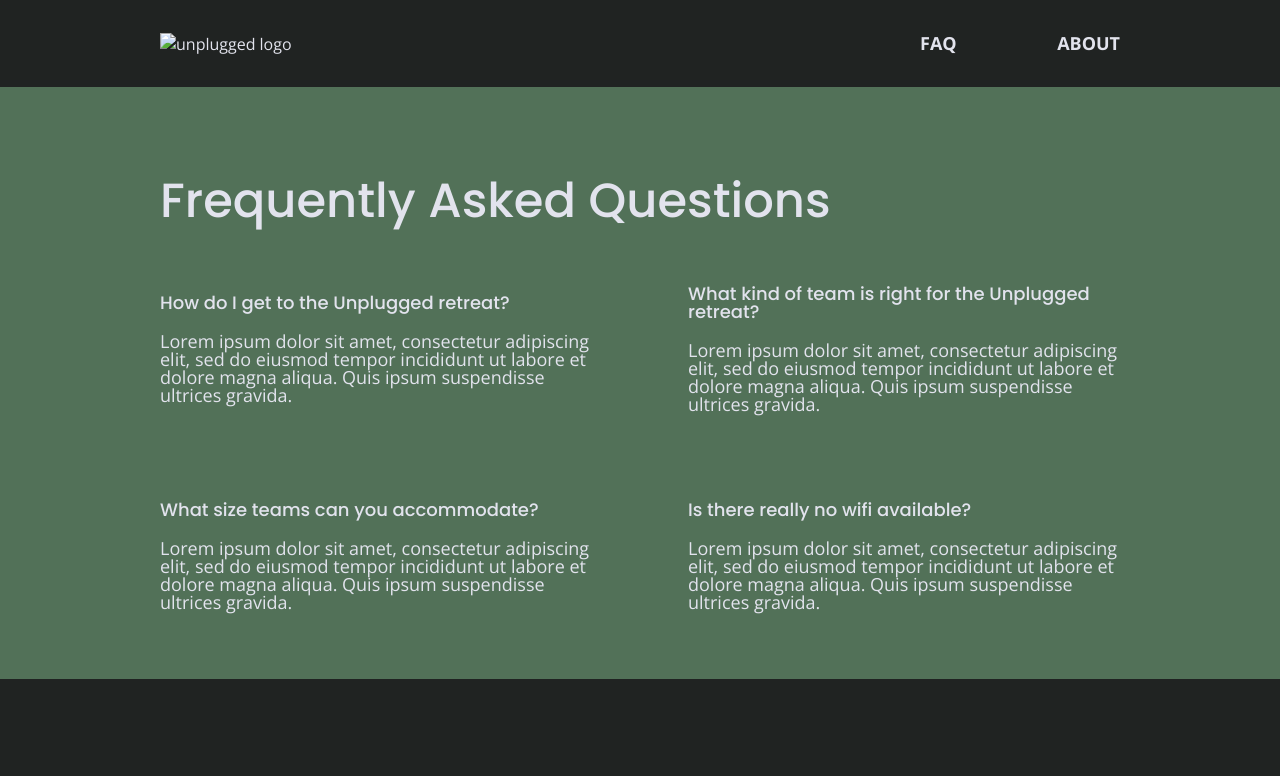
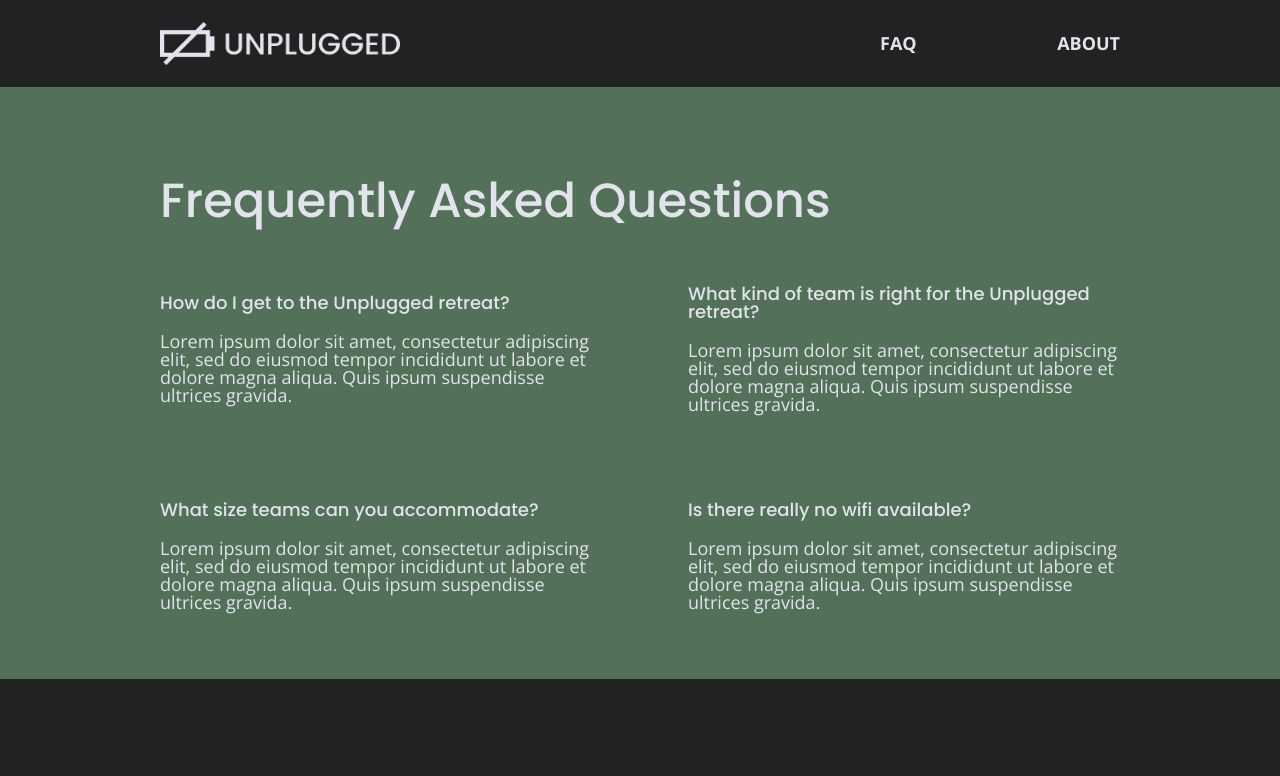
Before and after one commit to jesicachaya/unplugged-retreat, a website: page faq/index.html in a window 1280 px wide. Shown: the top 776 px of the page. Drawn offline with nearby package versions, Linux system fonts and the light colour scheme.

Commit message:
Final style adjustments

```diff
--- a/css/main.css
+++ b/css/main.css
@@ -195,6 +195,7 @@ header nav ul {
   justify-content: space-around;
   flex-flow: row wrap;
   width: 100%;
+  padding-left: 0px;
 }
 
 header nav ul li {
@@ -230,6 +231,7 @@ footer .social p {
 
 footer {
   text-align: center;
+  flex-direction: column;
 }
 
 footer p {
--- a/faq/index.html
+++ b/faq/index.html
@@ -31,7 +31,9 @@
   <header> <!-- header-->
 
     <div class="content-wrapper">
-    <a href="#"><img src="img/unpluggedlogo.png" alt="unplugged logo"></a>
+      <figure>
+        <a href="#"><img src="../img/unplugged-logo.png" alt="unplugged logo"></a>
+      </figure>
     <div class="header-divider"> </div>
     <nav>
       <ul>
```
Also changed, not shown: about/index.html (+3 -1 lines).
